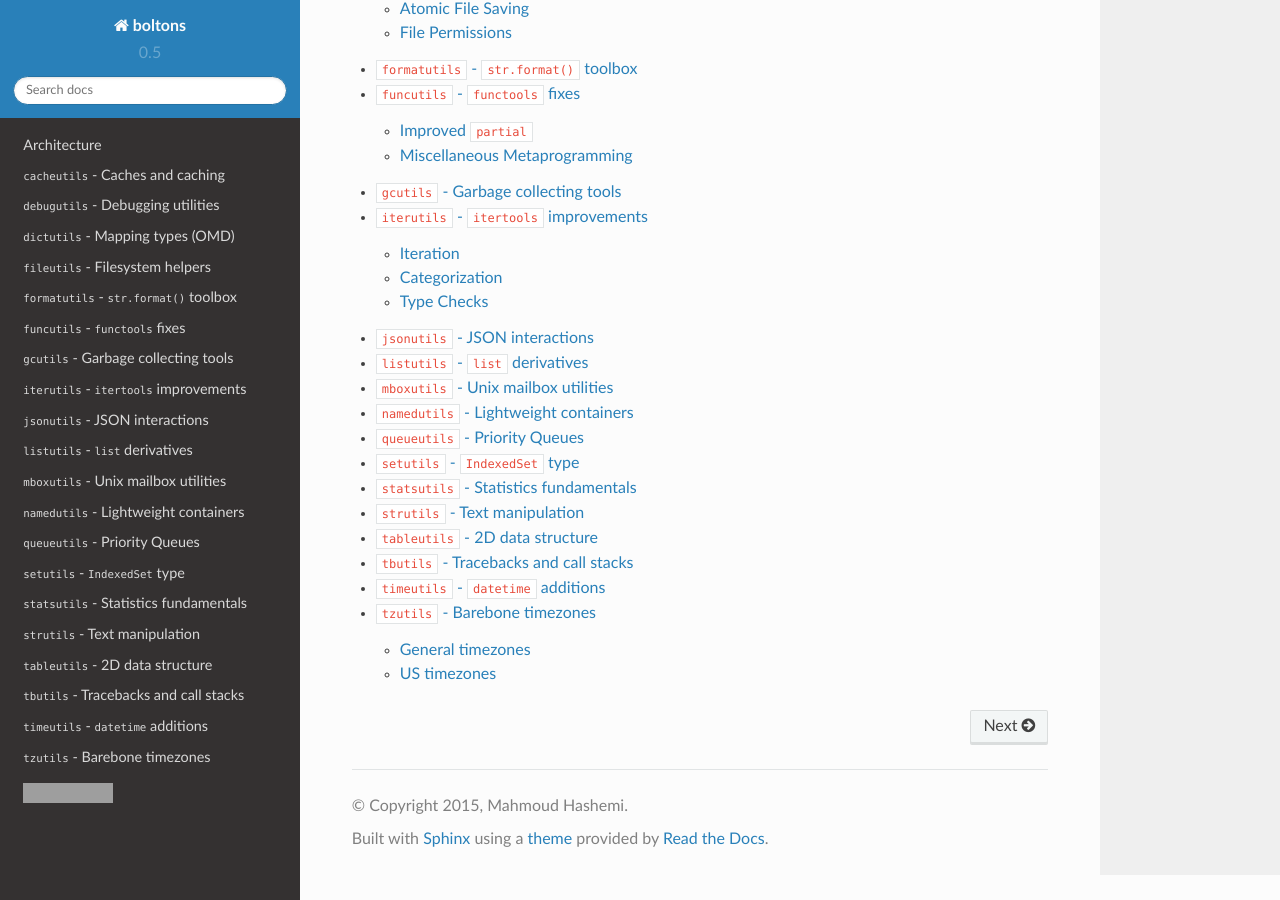
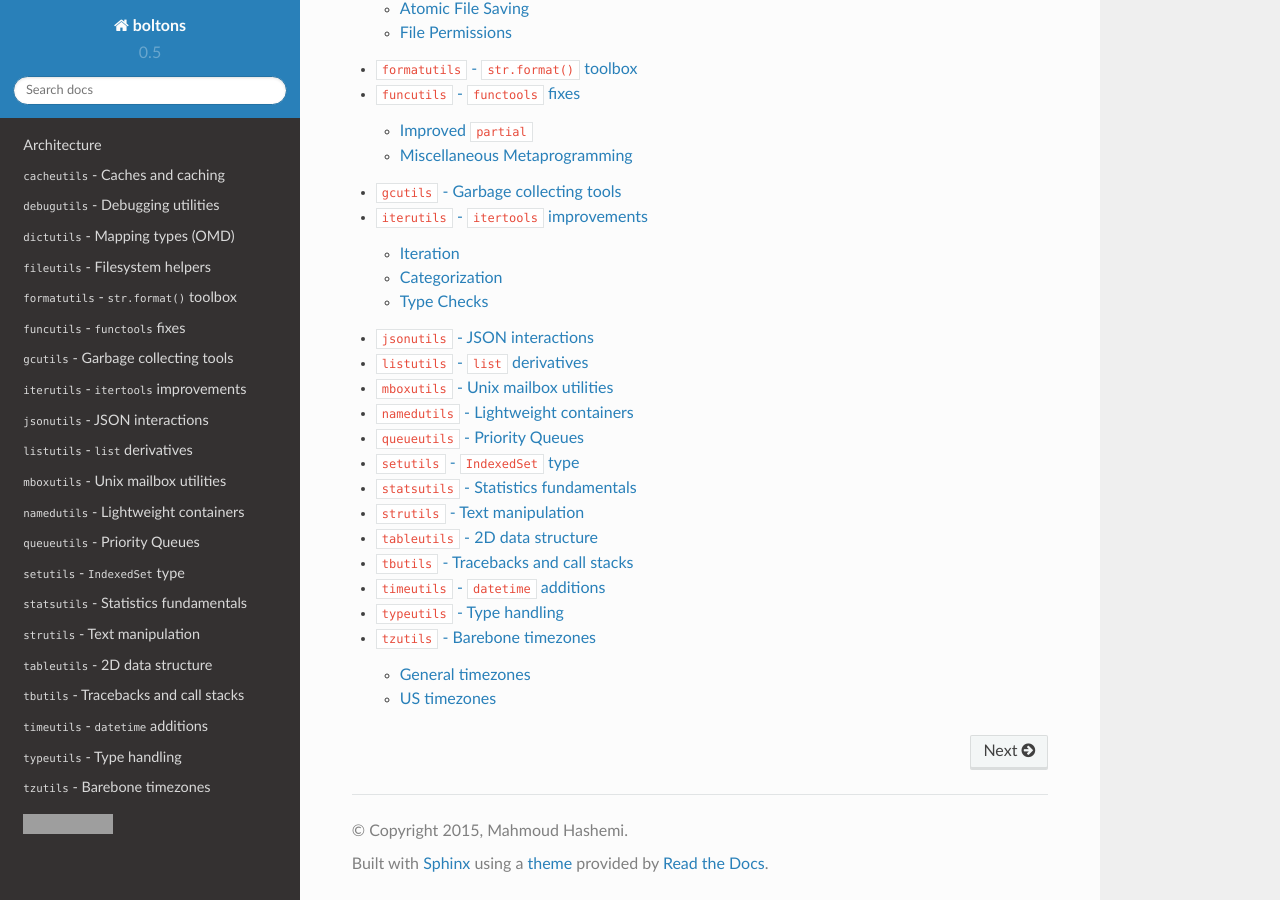
Before and after one commit to dogrecajb/boltons, a Sphinx documentation site: the page built from docs/index.rst, in a window 1280 px wide and 900 px high, scrolled down 1741 px. Built offline with Sphinx 7.4.7 and the Read the Docs theme 2.0.0, drawn with Linux system fonts in a browser that asks for light colours; grey boxes are pictures that could not be loaded.

Commit message:
adding typeutils docs

```diff
--- a/docs/index.rst
+++ b/docs/index.rst
@@ -102,4 +102,5 @@ Section listing
    tableutils
    tbutils
    timeutils
+   typeutils
    tzutils
--- /dev/null
+++ b/docs/typeutils.rst
@@ -0,0 +1,5 @@
+``typeutils`` - Type handling
+=============================
+
+.. automodule:: boltons.typeutils
+   :members:
```
